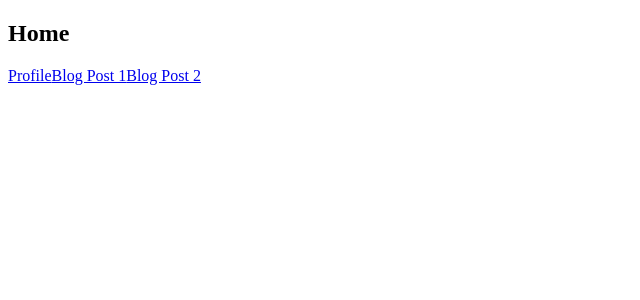
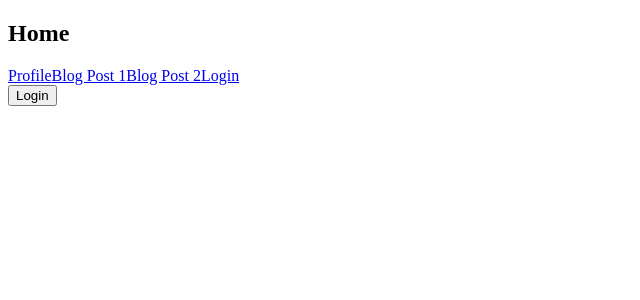
Before and after one commit to Vallor23/alx-fe-reactjs, a React (Vite) app in the folder react-router-advanced/: page /login in a window 1280 px wide. Shown: the top 300 px of the page, without its empty margins (0-640 px from the left). Built offline with nearby package versions, Linux system fonts and the light colour scheme.

Commit message:
Add protected routes functionality

```diff
--- a/react-router-advanced/src/App.jsx
+++ b/react-router-advanced/src/App.jsx
@@ -1,9 +1,12 @@
 import { BrowserRouter as Router,Routes, Route, Link} from "react-router-dom";
-import Profile from "./components/Profile";
-import { ProfileDetails } from "./components/Profile";
-import { ProfileSettings } from "./components/Profile";
+// import Profile from "./components/Profile";
+// import { ProfileDetails } from "./components/Profile";
+// import { ProfileSettings } from "./components/Profile";
 import BlogPost from "./BlogPost";
 import Home from "./Home";
+// import ProtectedRoute from "./components/ProtectedRoute";
+// import Login from "./components/Login";
+import AppRoutes from "./components/ProtectedRoute";
 
 function App () {
     return (
@@ -14,17 +17,21 @@ function App () {
                     <Link to= "/Profile">Profile</Link>
                     <Link to= "/blog/1">Blog Post 1</Link>
                     <Link to= "/blog/2">Blog Post 2</Link>
+                    <Link to= "/Login">Login</Link>
+
                 </nav>
                 <Routes>
                     <Route path="/" element= {<Home />} />
                     <Route path="/blog/:id" element={<BlogPost />} />
 
                     {/* Route to Profile component */}
-                    <Route path="/Profile" element={<Profile />}>
+                    {/* <Route path="/Profile" element={<Profile />}>
                         <Route path="ProfileDetails" element= {<ProfileDetails />} />
                         <Route path="ProfileSettings" element = { <ProfileSettings />} />
-                    </Route>
+                    </Route> */}
                 </Routes>
+                <AppRoutes />
+
             </div>
         </Router>
     )
--- /dev/null
+++ b/react-router-advanced/src/components/Login.jsx
@@ -0,0 +1,11 @@
+function Login() {
+  const handleLogin = () => {
+    //Logic to handle Login, e.g setting authentication token in local storage
+    localStorage.setItem('authToken', 'eyJhbGciOiJIUzI1NiIsInR5cCI6IkpXVCJ9');
+    window.location.href = '/Profile';//Redirect to the Profile page after the Login
+  };
+
+  return <button onClick={handleLogin}>Login</button>
+};
+
+export default Login;
--- /dev/null
+++ b/react-router-advanced/src/components/ProtectedRoute.jsx
@@ -0,0 +1,36 @@
+import { Navigate, Routes, Route } from 'react-router-dom';
+import PropTypes from 'prop-types';
+import Profile from './Profile';
+import Home from '../Home';
+import Login from './Login';
+
+// function that checks if user is authenticated
+const isAuthenticated = () => {
+    return localStorage.getItem('authToken') !== null;
+}
+//Custom route that checks for authentication
+const ProtectedRoute = ({element}) => {
+  return isAuthenticated() ? element : <Navigate to="/login" replace/>
+}
+
+// PropTypes validation
+ProtectedRoute.propTypes = {
+    element: PropTypes.element.isRequired
+};
+
+const AppRoutes = () => {
+    return (
+        <Routes>
+            {/* Public route to login component */}
+            <Route path="/login" element={<Login />}/>
+            {/* ProtectedRoute to Profile component */}
+            <Route
+                path="/Profile"
+                element= {<ProtectedRoute element={<Profile />} />}
+            />
+            {/* Default route to Home component */}
+            <Route path="/" element= {<Home />} />
+        </Routes>
+    )
+}
+export default AppRoutes;
```
